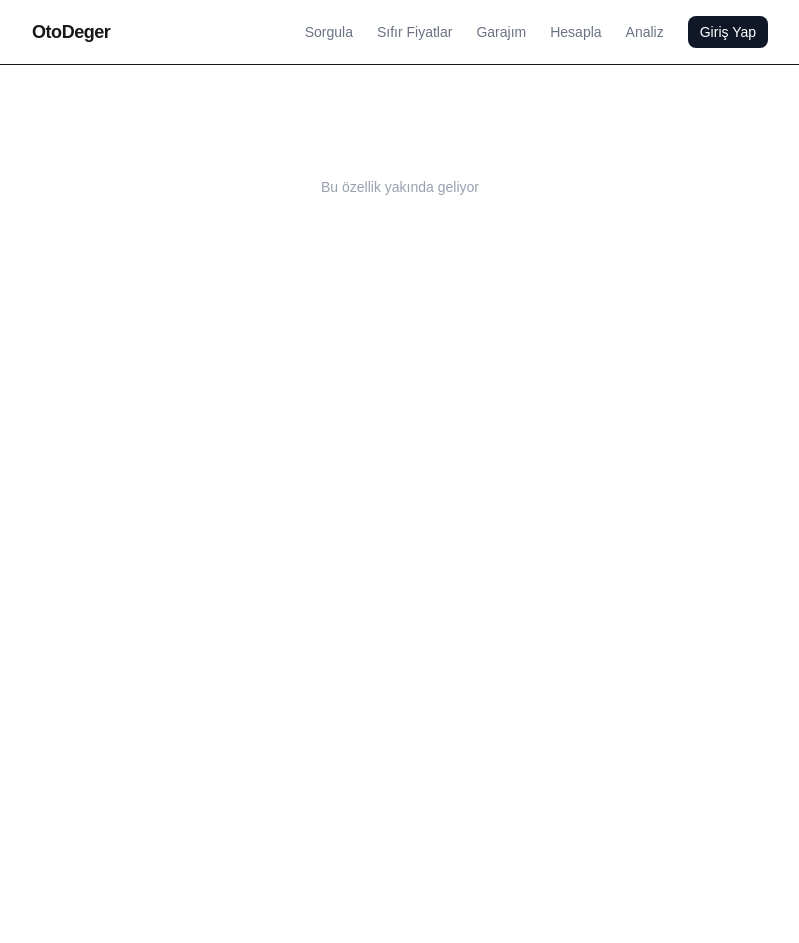
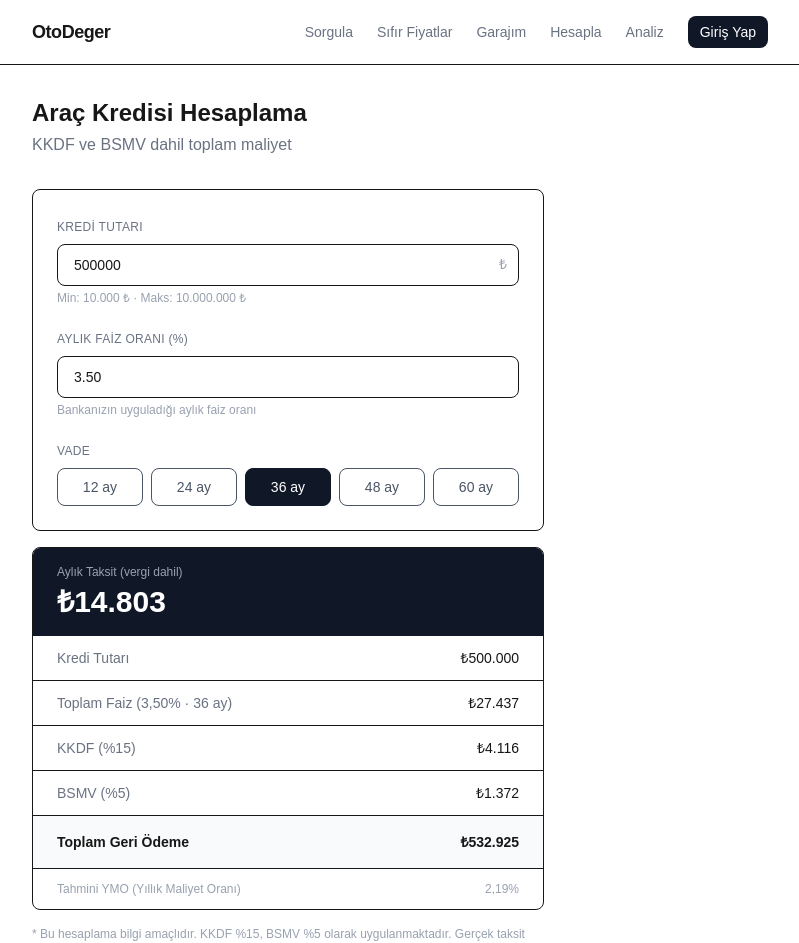
Before and after one commit to guwengul/otodeger, a Next.js app in the folder web/: page /hesapla/kredi in a window 1280 px wide. Shown: the top 943 px of the page, without its empty margins (240-1039 px from the left). Before the commit the page ends 800 px from the top, so only its background shows below. Built offline with nearby package versions, Linux system fonts and the light colour scheme.

Commit message:
feat: araç kredisi hesaplama with KKDF, BSMV, YMO

```diff
--- /dev/null
+++ b/web/app/hesapla/kredi/KrediHesaplama.tsx
@@ -0,0 +1,148 @@
+'use client';
+
+import { useState, useMemo } from 'react';
+
+const KKDF_ORAN = 0.15;   // Taşıt kredisi KKDF oranı
+const BSMV_ORAN = 0.05;   // BSMV oranı
+
+const VADE_SECENEKLERI = [12, 24, 36, 48, 60];
+
+function formatTL(n: number) {
+  return new Intl.NumberFormat('tr-TR', { style: 'currency', currency: 'TRY', maximumFractionDigits: 0 }).format(n);
+}
+
+function formatOran(n: number) {
+  return n.toFixed(2).replace('.', ',') + '%';
+}
+
+export default function KrediHesaplama() {
+  const [tutar, setTutar] = useState('500000');
+  const [vade, setVade] = useState(36);
+  const [yillikFaiz, setYillikFaiz] = useState('3.50');
+
+  const sonuc = useMemo(() => {
+    const anapara = parseFloat(tutar.replace(/\./g, '').replace(',', '.'));
+    const faizOran = parseFloat(yillikFaiz.replace(',', '.'));
+
+    if (!anapara || !faizOran || anapara < 10000 || anapara > 10000000) return null;
+
+    // Aylık nominal faiz
+    const aylikFaiz = faizOran / 100 / 12;
+
+    // Standart anüite formülü
+    const taksit = anapara * (aylikFaiz * Math.pow(1 + aylikFaiz, vade)) / (Math.pow(1 + aylikFaiz, vade) - 1);
+
+    const toplamOdeme = taksit * vade;
+    const toplamFaiz = toplamOdeme - anapara;
+
+    // KKDF ve BSMV faiz üzerinden hesaplanır
+    const kkdf = toplamFaiz * KKDF_ORAN;
+    const bsmv = toplamFaiz * BSMV_ORAN;
+
+    const toplamMaliyet = anapara + toplamFaiz + kkdf + bsmv;
+    const aylikTaksitVergiDahil = toplamMaliyet / vade;
+
+    // Yıllık maliyet oranı (YMO) tahmini
+    const ymo = (toplamMaliyet / anapara - 1) / (vade / 12) * 100;
+
+    return { taksit, aylikTaksitVergiDahil, toplamFaiz, kkdf, bsmv, toplamMaliyet, ymo };
+  }, [tutar, vade, yillikFaiz]);
+
+  return (
+    <div className="max-w-lg">
+      {/* Girişler */}
+      <div className="rounded-lg border bg-white p-6 flex flex-col gap-5 mb-4">
+
+        <div>
+          <label className="text-xs font-medium text-gray-500 uppercase tracking-wide">Kredi Tutarı</label>
+          <div className="relative mt-1.5">
+            <input
+              type="text"
+              value={tutar}
+              onChange={e => setTutar(e.target.value.replace(/[^0-9]/g, ''))}
+              className="w-full rounded-lg border px-4 py-2.5 pr-10 text-sm outline-none focus:border-gray-400"
+              placeholder="500000"
+            />
+            <span className="absolute right-3 top-2.5 text-sm text-gray-400">₺</span>
+          </div>
+          <p className="text-xs text-gray-400 mt-1">Min: 10.000 ₺ · Maks: 10.000.000 ₺</p>
+        </div>
+
+        <div>
+          <label className="text-xs font-medium text-gray-500 uppercase tracking-wide">Aylık Faiz Oranı (%)</label>
+          <input
+            type="text"
+            value={yillikFaiz}
+            onChange={e => setYillikFaiz(e.target.value)}
+            className="w-full rounded-lg border px-4 py-2.5 text-sm outline-none focus:border-gray-400 mt-1.5"
+            placeholder="3.50"
+          />
+          <p className="text-xs text-gray-400 mt-1">Bankanızın uyguladığı aylık faiz oranı</p>
+        </div>
+
+        <div>
+          <label className="text-xs font-medium text-gray-500 uppercase tracking-wide">Vade</label>
+          <div className="grid grid-cols-5 gap-2 mt-1.5">
+            {VADE_SECENEKLERI.map(v => (
+              <button
+                key={v}
+                onClick={() => setVade(v)}
+                className={`rounded-lg border py-2 text-sm font-medium transition-colors ${
+                  vade === v ? 'bg-gray-900 text-white border-gray-900' : 'bg-white text-gray-600 hover:border-gray-400'
+                }`}
+              >
+                {v} ay
+              </button>
+            ))}
+          </div>
+        </div>
+      </div>
+
+      {/* Sonuç */}
+      {sonuc ? (
+        <div className="rounded-lg border bg-white overflow-hidden">
+          <div className="px-6 py-4 bg-gray-900 text-white">
+            <div className="text-xs text-gray-400 mb-1">Aylık Taksit (vergi dahil)</div>
+            <div className="text-3xl font-bold">{formatTL(sonuc.aylikTaksitVergiDahil)}</div>
+          </div>
+
+          <div className="divide-y">
+            <div className="flex justify-between px-6 py-3">
+              <span className="text-sm text-gray-500">Kredi Tutarı</span>
+              <span className="text-sm font-medium">{formatTL(parseFloat(tutar.replace(/\./g, '')))}</span>
+            </div>
+            <div className="flex justify-between px-6 py-3">
+              <span className="text-sm text-gray-500">Toplam Faiz ({formatOran(parseFloat(yillikFaiz))} · {vade} ay)</span>
+              <span className="text-sm font-medium">{formatTL(sonuc.toplamFaiz)}</span>
+            </div>
+            <div className="flex justify-between px-6 py-3">
+              <span className="text-sm text-gray-500">KKDF (%{KKDF_ORAN * 100})</span>
+              <span className="text-sm font-medium">{formatTL(sonuc.kkdf)}</span>
+            </div>
+            <div className="flex justify-between px-6 py-3">
+              <span className="text-sm text-gray-500">BSMV (%{BSMV_ORAN * 100})</span>
+              <span className="text-sm font-medium">{formatTL(sonuc.bsmv)}</span>
+            </div>
+            <div className="flex justify-between px-6 py-4 bg-gray-50">
+              <span className="text-sm font-semibold">Toplam Geri Ödeme</span>
+              <span className="text-sm font-bold">{formatTL(sonuc.toplamMaliyet)}</span>
+            </div>
+            <div className="flex justify-between px-6 py-3">
+              <span className="text-xs text-gray-400">Tahmini YMO (Yıllık Maliyet Oranı)</span>
+              <span className="text-xs text-gray-400">{formatOran(sonuc.ymo)}</span>
+            </div>
+          </div>
+        </div>
+      ) : (
+        <div className="rounded-lg border bg-white p-6 text-center text-sm text-gray-400">
+          Geçerli bir tutar ve faiz oranı girin
+        </div>
+      )}
+
+      <p className="text-xs text-gray-400 mt-4">
+        * Bu hesaplama bilgi amaçlıdır. KKDF %15, BSMV %5 olarak uygulanmaktadır.
+        Gerçek taksit tutarları bankadan bankaya farklılık gösterebilir.
+      </p>
+    </div>
+  );
+}
--- a/web/app/hesapla/kredi/page.tsx
+++ b/web/app/hesapla/kredi/page.tsx
@@ -1,5 +1,17 @@
 import type { Metadata } from 'next';
-export const metadata: Metadata = { title: 'Kredi Hesaplama' };
-export default function Page() {
-  return <div className="text-center py-20"><p className="text-gray-400 text-sm">Bu özellik yakında geliyor</p></div>;
+import KrediHesaplama from './KrediHesaplama';
+
+export const metadata: Metadata = {
+  title: 'Araç Kredisi Hesaplama',
+  description: 'Türkiye\'de araç kredisi taksit, KKDF ve BSMV dahil toplam maliyet hesaplama.',
+};
+
+export default function KrediPage() {
+  return (
+    <div>
+      <h1 className="text-2xl font-semibold mb-1">Araç Kredisi Hesaplama</h1>
+      <p className="text-gray-500 mb-8">KKDF ve BSMV dahil toplam maliyet</p>
+      <KrediHesaplama />
+    </div>
+  );
 }
```
